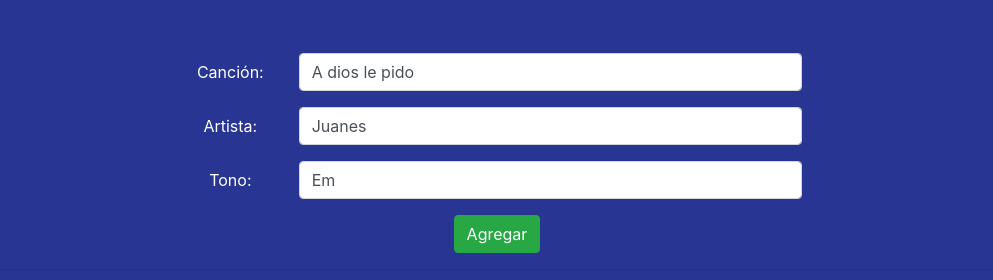
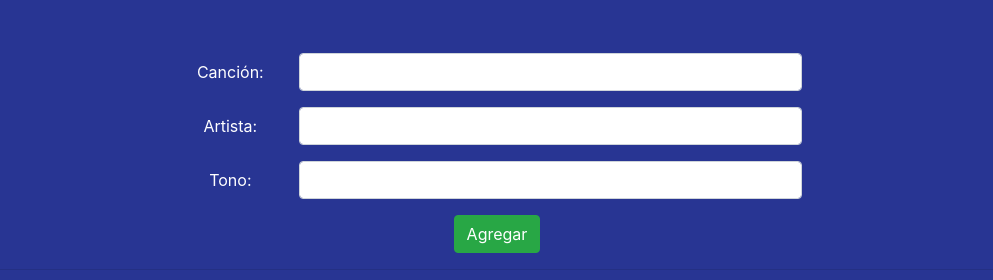
Before and after one commit to AleAuroraTobar/CRUD_Express.js, a website: page index.html in a window 1280 px wide. Shown: the part 57-337 px from the top of the page, without its empty margins (143-1136 px from the left). Drawn offline with nearby package versions, Linux system fonts and the light colour scheme; no server answers.

Commit message:
Remove default values from inputs in HTML form

```diff
--- a/index.html
+++ b/index.html
@@ -18,19 +18,19 @@
         <div class="form-group row">
           <label for="name" class="col-sm-2 col-form-label">Canción:</label>
           <div class="col-sm-10">
-            <input type="text" class="form-control" id="cancion" value="A dios le pido" />
+            <input type="text" class="form-control" id="cancion" />
           </div>
         </div>
         <div class="form-group row">
           <label for="email" class="col-sm-2 col-form-label">Artista: </label>
           <div class="col-sm-10">
-            <input type="text" class="form-control" id="artista" value="Juanes" />
+            <input type="text" class="form-control" id="artista" />
           </div>
         </div>
         <div class="form-group row">
           <label for="rut" class="col-sm-2 col-form-label">Tono:</label>
           <div class="col-sm-10">
-            <input type="text" class="form-control" id="tono" value="Em" />
+            <input type="text" class="form-control" id="tono" />
           </div>
         </div>
         <button onclick="nuevaCancion()" id="agregar" class="m-auto btn btn-success">
```
